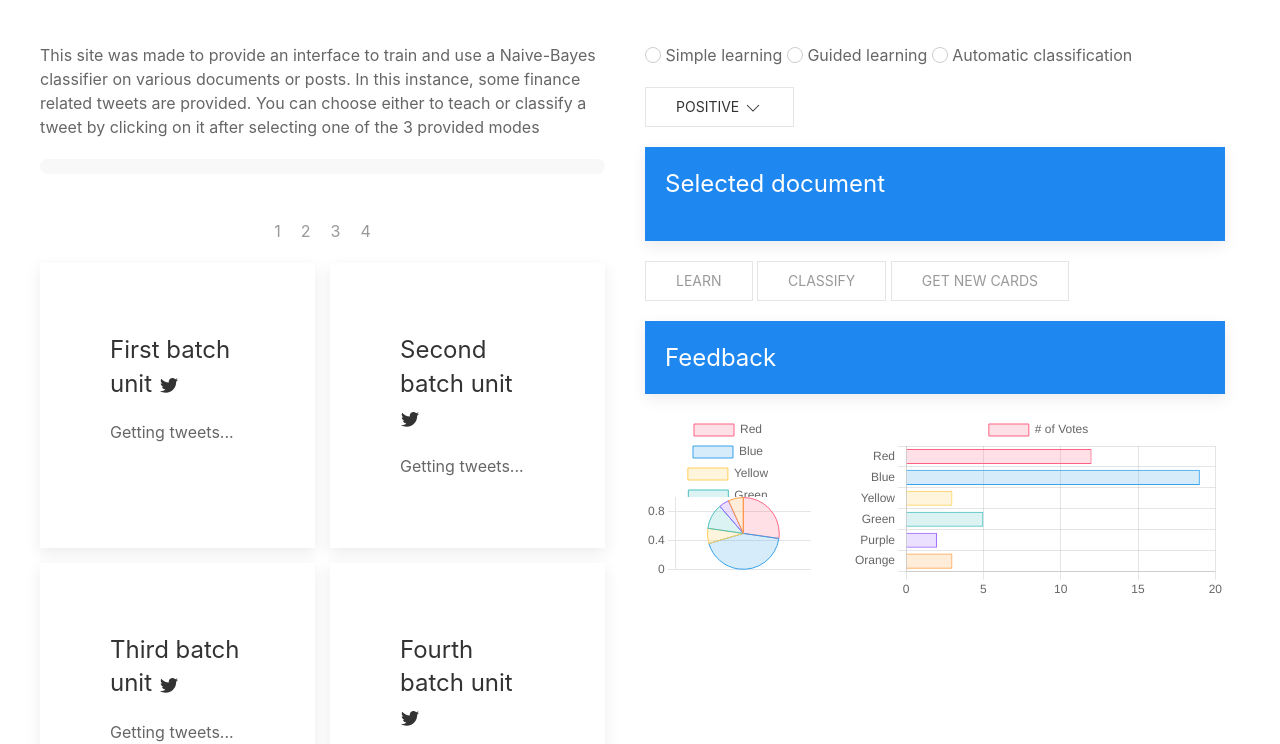
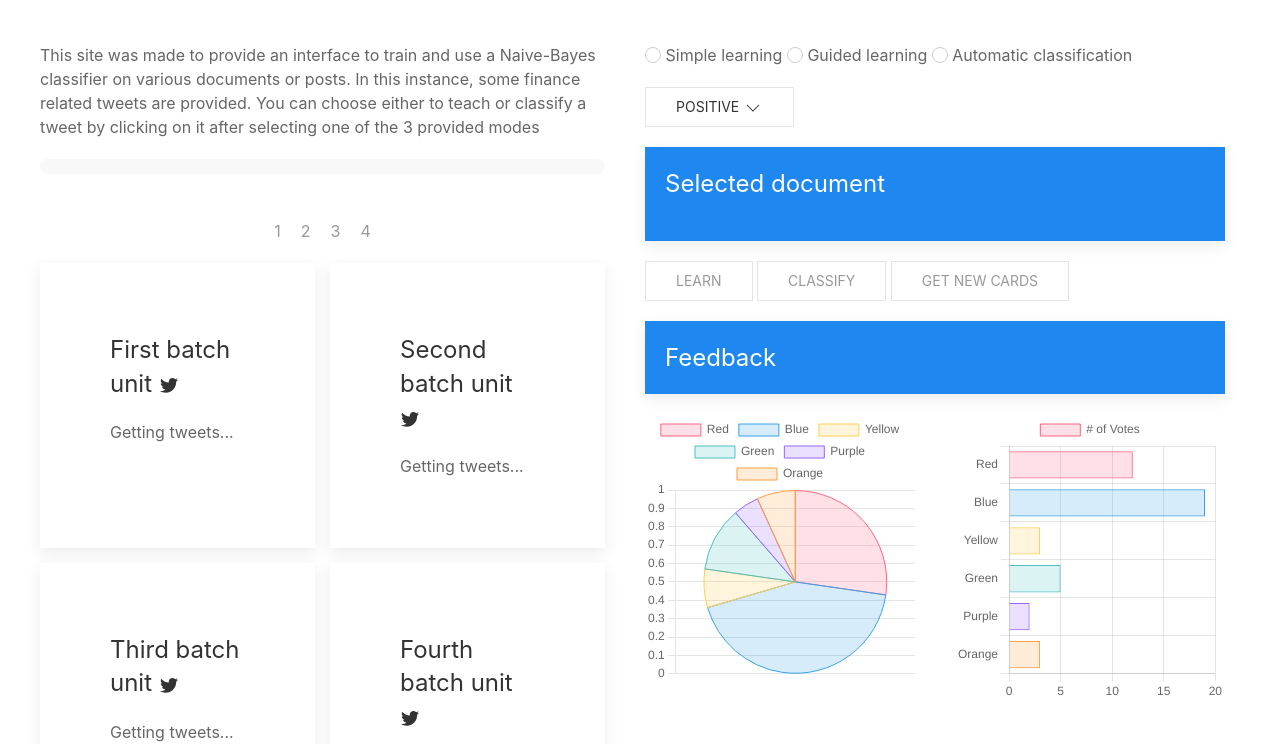
Before and after one commit to DavVarr/Web-interface-for-naive-bayes-classifier, a website: page src/index.html in a window 1280 px wide. Shown: the part 73-817 px from the top of the page. Drawn offline with nearby package versions, Linux system fonts and the light colour scheme; no server answers.

Commit message:
more balanced chart visualization

```diff
--- a/src/index.html
+++ b/src/index.html
@@ -169,11 +169,11 @@
 
                         </div>
                         <div class="uk-margin" data-uk-grid>
-                            <div class="uk-width-1-3">
+                            <div class="uk-width-1-2">
                                 <canvas id="pieChart"></canvas>
                             </div>
-                            <div class="uk-width-2-3">
-                                <canvas id="barChart"></canvas>
+                            <div class="uk-width-1-2">
+                                <canvas id="barChart" style="height:25vw;"></canvas>
                             </div>
 
                         </div>
```
